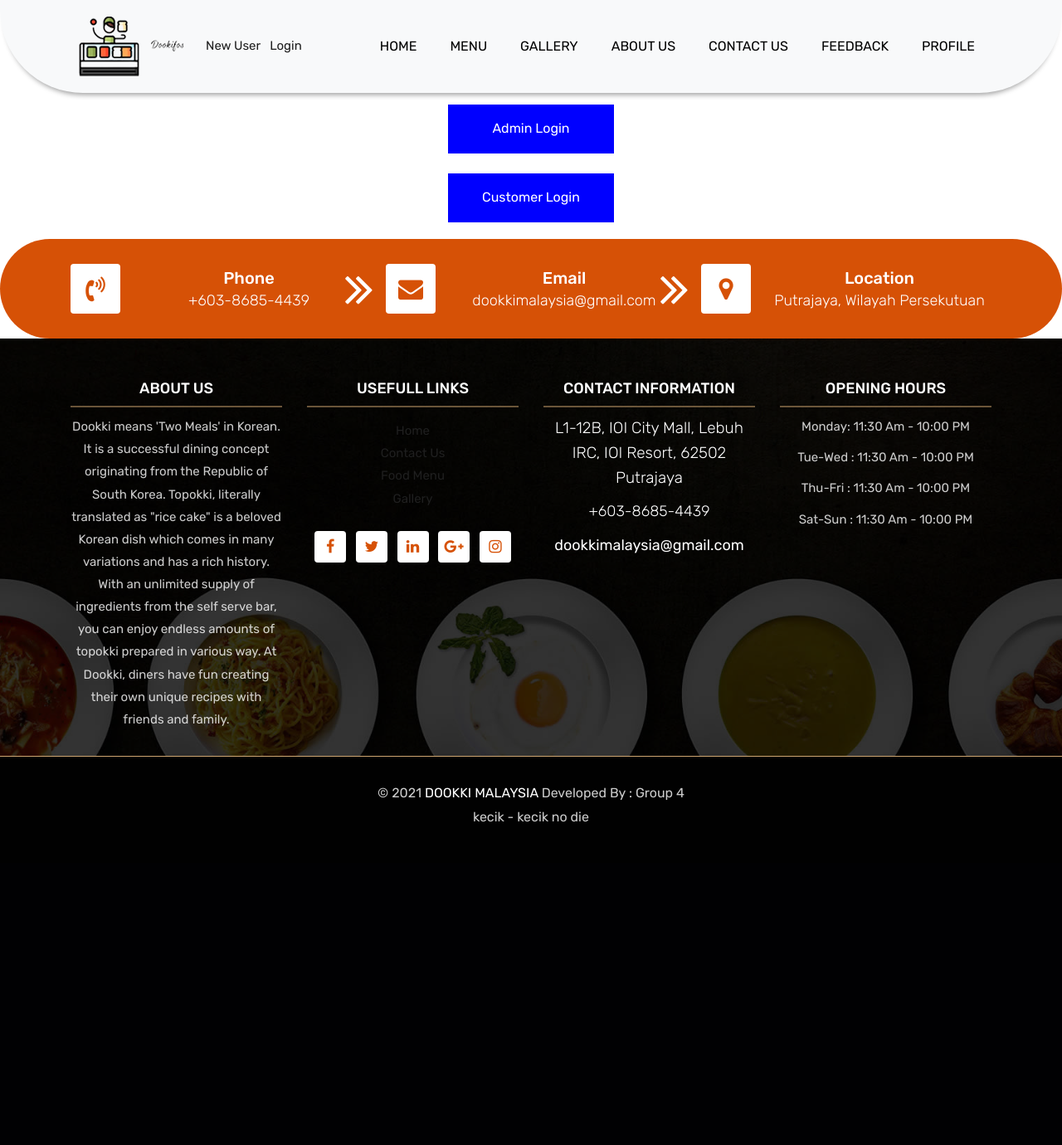
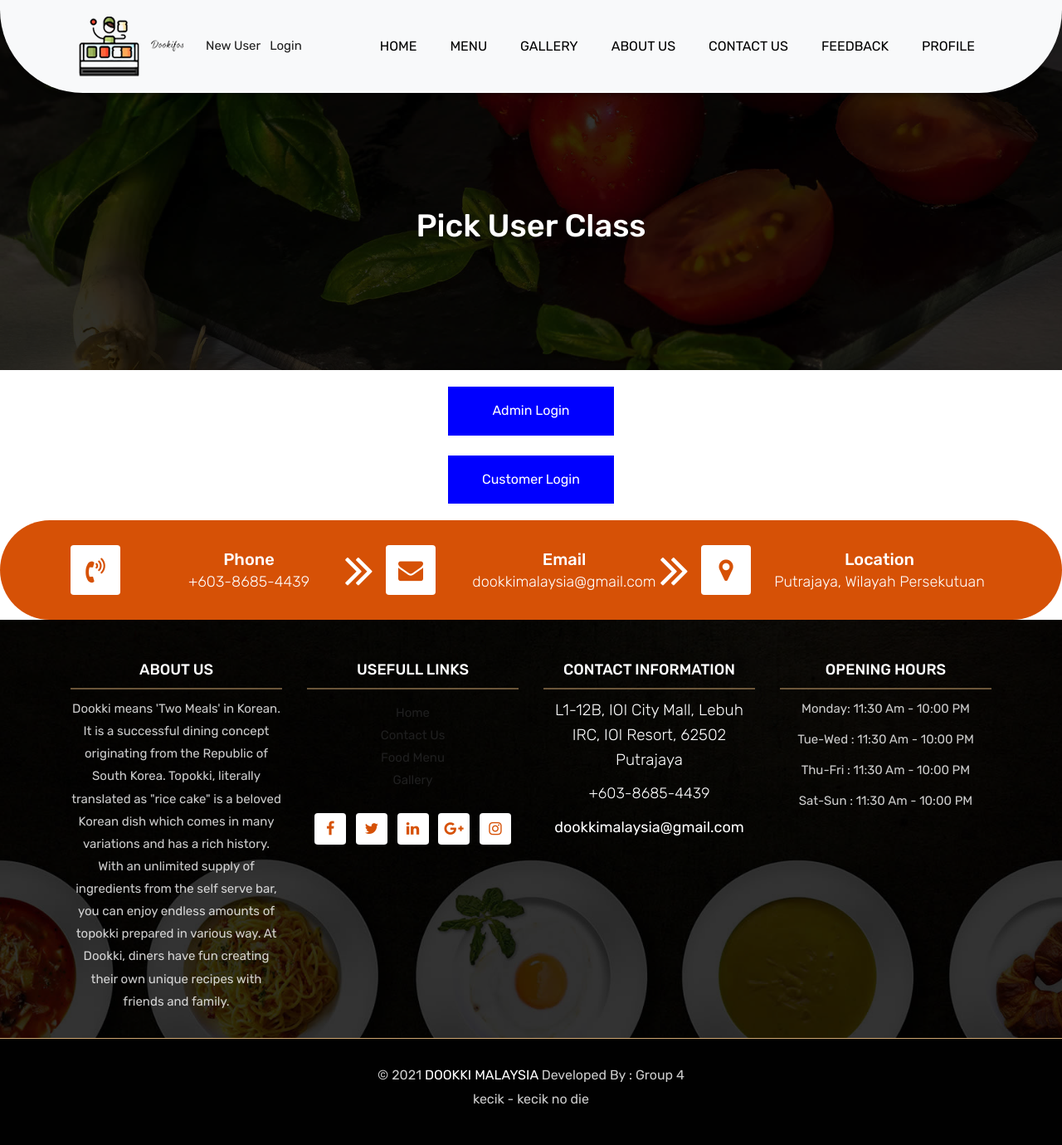
Before and after one commit to MUHAMMADARSHADBAHARUDDIN/DOOKIFOS, a PHP site: page /pre_login.php in a window 1280 px wide. Shown: the whole page at 83% size. Before the commit the page ends 991 px from the top, so only its background shows below. Run offline with PHP 8.4, Linux system fonts and the light colour scheme.

Commit message:
Major update design

```diff
--- a/pre_login.php
+++ b/pre_login.php
@@ -21,11 +21,23 @@
 }
 
 </style>
+<div class="all-page-title page-breadcrumb">
+		<div class="container text-center">
+			<div class="row">
+				<div class="col-lg-12">
+					<h1>Pick User Class</h1>
+				</div>
+			</div>
+		</div>
+	</div>
 <body>
 
-<h1>HTML Links</h1>
 <center>
-<p><a href="admin_login.php" class="button">Admin Login</a></p>
+<!--<p><a href="admin_login.php" class="button">Admin Login</a></p>-->
+<p>
+
+
+</p>
 <p><a href="admin_login.php" class="button">Admin Login</a></p>
 <p><a href="login.php" class="button">Customer Login</a></p>
 </body>
--- a/registration.php
+++ b/registration.php
@@ -114,7 +114,7 @@
 							mysqli_query($con,"insert into registration(userid, password,email) values('$uid','$pass','$email')");
 							$URL="menu.php";
                             echo "<script type='text/javascript'>document.location.href='{$URL}';</script>";
-                            echo '<META HTTP-EQUIV="refresh" content="0;URL=' . $URL . '">'
+                            echo '<META HTTP-EQUIV="refresh" content="0;URL=' . $URL . '">';
 							//echo "<script>alert('Registration SuccessFully');</script>"; for now
 							//echo "<center>Registration SuccessFully ... Click to <a href='login.php'>login</a></center>";
 						}
```
